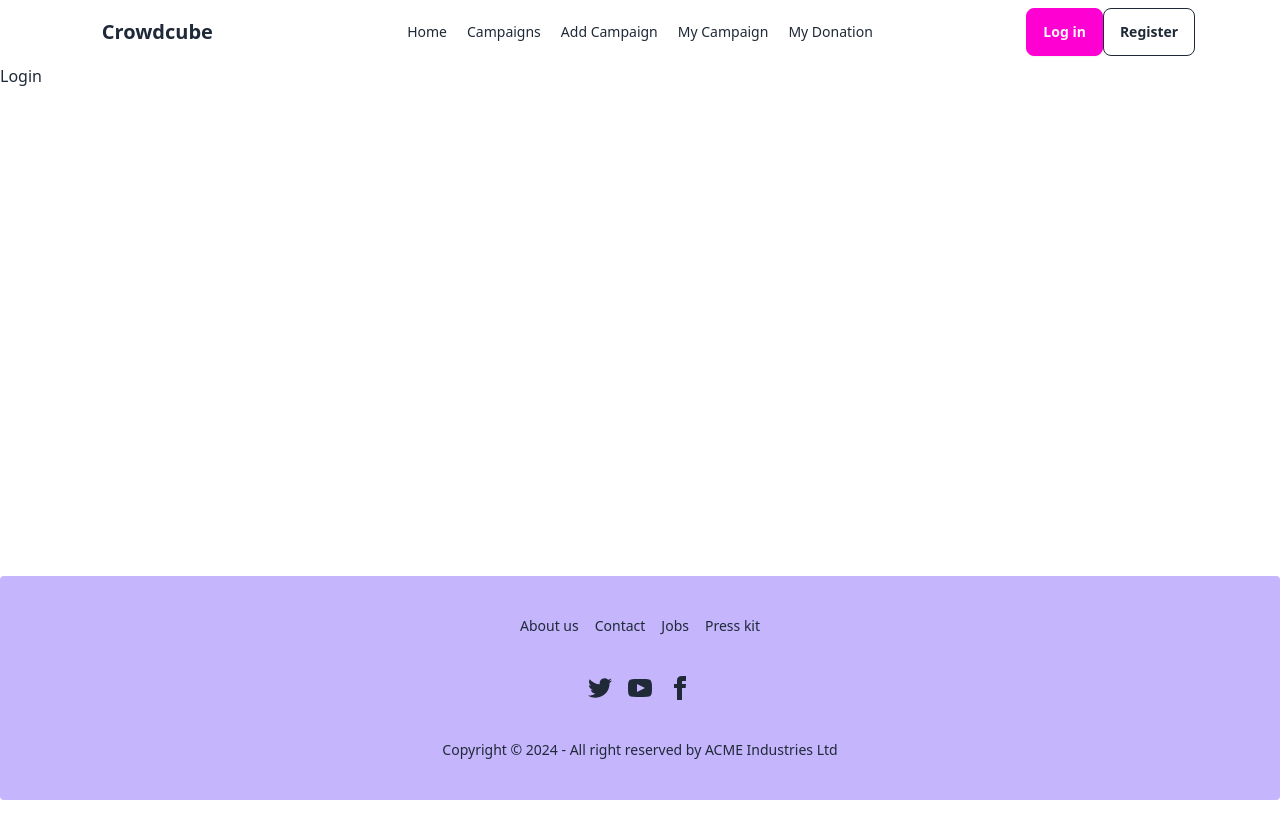
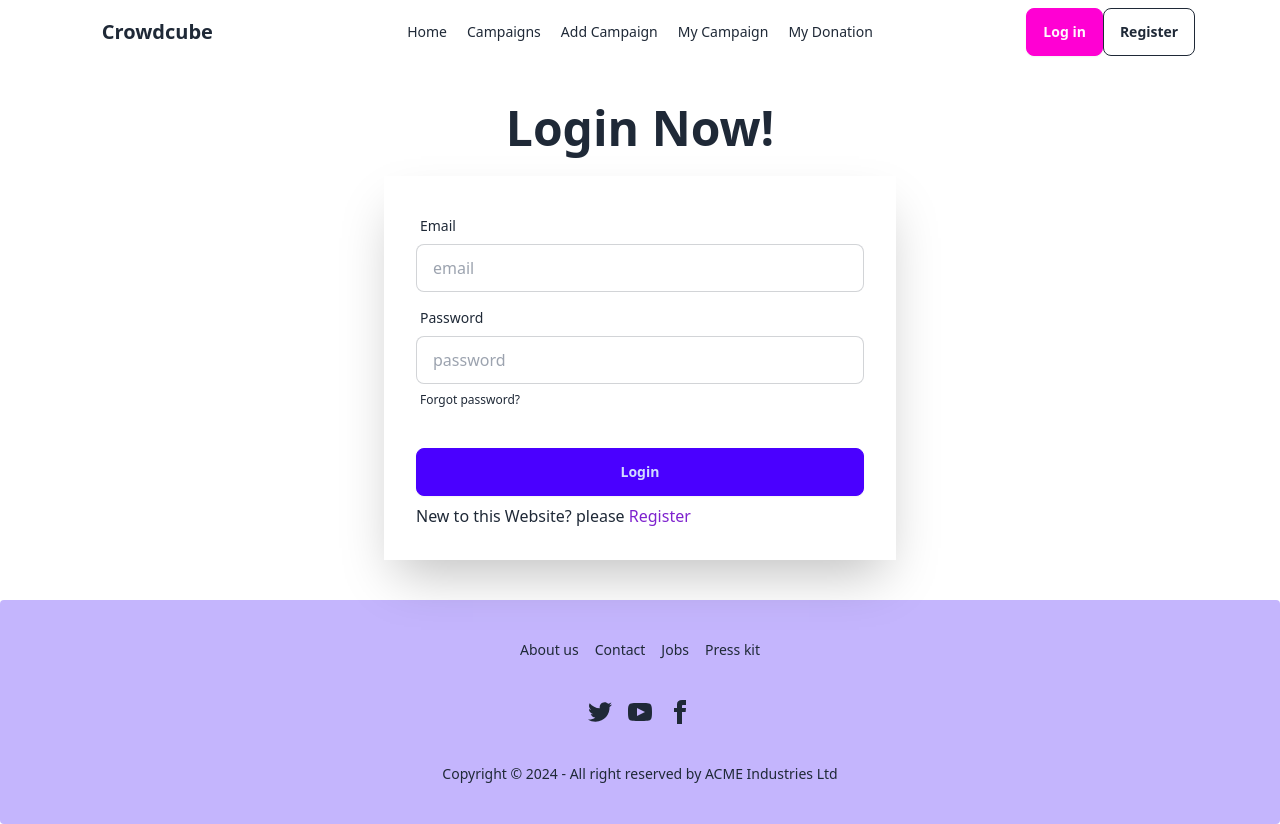
Before and after one commit to rabiyarumi/CrowdCube, a React (Vite) app: page /login in a window 1280 px wide. Before the commit the page ends 800 px from the top, so only its background shows below. Built offline with nearby package versions, Linux system fonts and the light colour scheme; no server answers.

Commit message:
impliment user login with firebase

```diff
--- a/src/components/Login.jsx
+++ b/src/components/Login.jsx
@@ -1,10 +1,88 @@
-import React from 'react';
+import React, { useContext } from 'react';
+import { AuthContext } from '../providers/AuthProvider';
+import Swal from 'sweetalert2';
+import { Link } from 'react-router-dom';
 
 const Login = () => {
+    const {userLogin} = useContext(AuthContext);
+
+    const handleLogin= e => {
+        e.preventDefault();
+
+        const form = e.target;
+        const email = form.email.value;
+        const password = form.password.value;
+
+        userLogin(email, password)
+        .then(result => {
+            Swal.fire({
+                title: "Welcome Back!",
+                // text: "Let's warm Peoples Heart Together.",
+                imageUrl: "https://i.ibb.co.com/jJq2pkf/smile-imoji.webp",
+                imageHeight: 200,
+                imageAlt: "Custom image"
+              });
+        })
+        .catch(error => {
+            Swal.fire({
+                icon: "error",
+                title: "Oops...",
+                text: "Invalid Email or Password",
+              });
+        })
+    }
+
     return (
-        <div>
-            Login
-        </div>
+         <div className="card  max-w-md lg:max-w-lg mx-auto  shrink-0 my-10">
+        <h1 className="text-center text-5xl font-bold  mb-6">
+          Login Now!
+        </h1>
+        <form onSubmit={handleLogin} className="card-body shadow-2xl">
+
+          <div className="form-control">
+            <label className="label">
+              <span className="label-text">Email</span>
+            </label>
+            <input
+              type="email"
+              name="email"
+              placeholder="email"
+              className="input input-bordered"
+              required
+            />
+          </div>
+
+          <div className="form-control">
+            <label className="label">
+              <span className="label-text">Password</span>
+            </label>
+            <input
+              type="password"
+              name="password"
+              placeholder="password"
+              className="input input-bordered"
+              required
+            />
+            <label className="label">
+              <a href="#" className="label-text-alt link link-hover">
+                Forgot password?
+              </a>
+            </label>
+          </div>
+
+
+
+          <div className="form-control mt-6">
+            <button className="btn btn-primary">Login</button>
+          </div>
+          <p>
+            New to this Website? please{" "}
+            <Link to={"/register"} className="text-purple-700">
+              Register
+            </Link>
+          </p>
+        </form>
+      </div>
     );
 };
 
--- a/src/components/Navbar.jsx
+++ b/src/components/Navbar.jsx
@@ -1,10 +1,16 @@
 import { useContext } from 'react';
-import { Link, NavLink } from 'react-router-dom';
+import { Link, NavLink, useNavigate } from 'react-router-dom';
 import { AuthContext } from '../providers/AuthProvider';
 
 const Navbar = () => {
 
-  const {user} = useContext(AuthContext)
+  const {user, userLogout} = useContext(AuthContext);
+  const navigate = useNavigate();
+
+  const logOut = () => {
+    userLogout();
+    navigate("/");
+  };
 
 
     const links = (
@@ -56,7 +62,10 @@ const Navbar = () => {
 
     {
       user ?
-      <p><img src={user.photoURL} alt="user avatar" className='h-12 w-12 rounded-full' /></p> :
+      <div className='flex'>
+        <img src={user.photoURL} alt="user avatar" className='h-12 w-12 rounded-full' />
+        <button onClick={logOut} className='btn '>Out</button>
+      </div> :
       <div>
         <Link to={"/login"} className='btn btn-secondary'>Log in</Link>
         <Link to={"/register"} className='btn btn-outline'>Register</Link>
--- a/src/components/Register.jsx
+++ b/src/components/Register.jsx
@@ -160,9 +160,7 @@ const Register = () => {
         </div>
         <p>
           Already have an account? please{" "}
-          <Link to={"/login"} className="text-purple-700">
-            Login
-          </Link>
+          <Link to={"/login"} className="text-purple-700"> Login</Link>
         </p>
       </form>
     </div>
--- a/src/providers/AuthProvider.jsx
+++ b/src/providers/AuthProvider.jsx
@@ -1,5 +1,5 @@
 import { Children, createContext, useEffect, useState } from "react";
-import { createUserWithEmailAndPassword, onAuthStateChanged, updateProfile } from "firebase/auth";
+import { createUserWithEmailAndPassword, onAuthStateChanged, signInWithEmailAndPassword, signOut, updateProfile } from "firebase/auth";
 import { auth } from "../../firebase.init";
 
 
@@ -15,7 +15,7 @@ const AuthProvider = ({children}) => {
     //register user
     const userRegister = (email, password) => {
         setLoading(true);
-        return createUserWithEmailAndPassword(auth, email, password);
+        return createUserWithEmailAndPassword(auth, email, password)
     }
 
     // update profile
@@ -26,6 +26,17 @@ const AuthProvider = ({children}) => {
         })
     }
 
+    //User Login
+    const userLogin = (email, password) => {
+        setLoading(true);
+        return signInWithEmailAndPassword(auth, email, password)
+    }
+
+    //logOut
+    const userLogout = () => {
+        setLoading(true);
+        return signOut(auth)
+    }
 
      //-------
      useEffect(() => {
@@ -52,6 +63,8 @@ const AuthProvider = ({children}) => {
         setUser,
         userRegister,
         profileUpdate,
+        userLogin,
+        userLogout,
     }
 
     return (
--- a/src/routs/MainRout.jsx
+++ b/src/routs/MainRout.jsx
@@ -26,8 +26,8 @@ const router = createBrowserRouter([
             element:<AddCampaign/>,
         },
         {
-            path: "/login",
-            element:<Login/>,
+           path: "/login",
+           element: <Login/>
         },
         {
             path: "/register",
```
